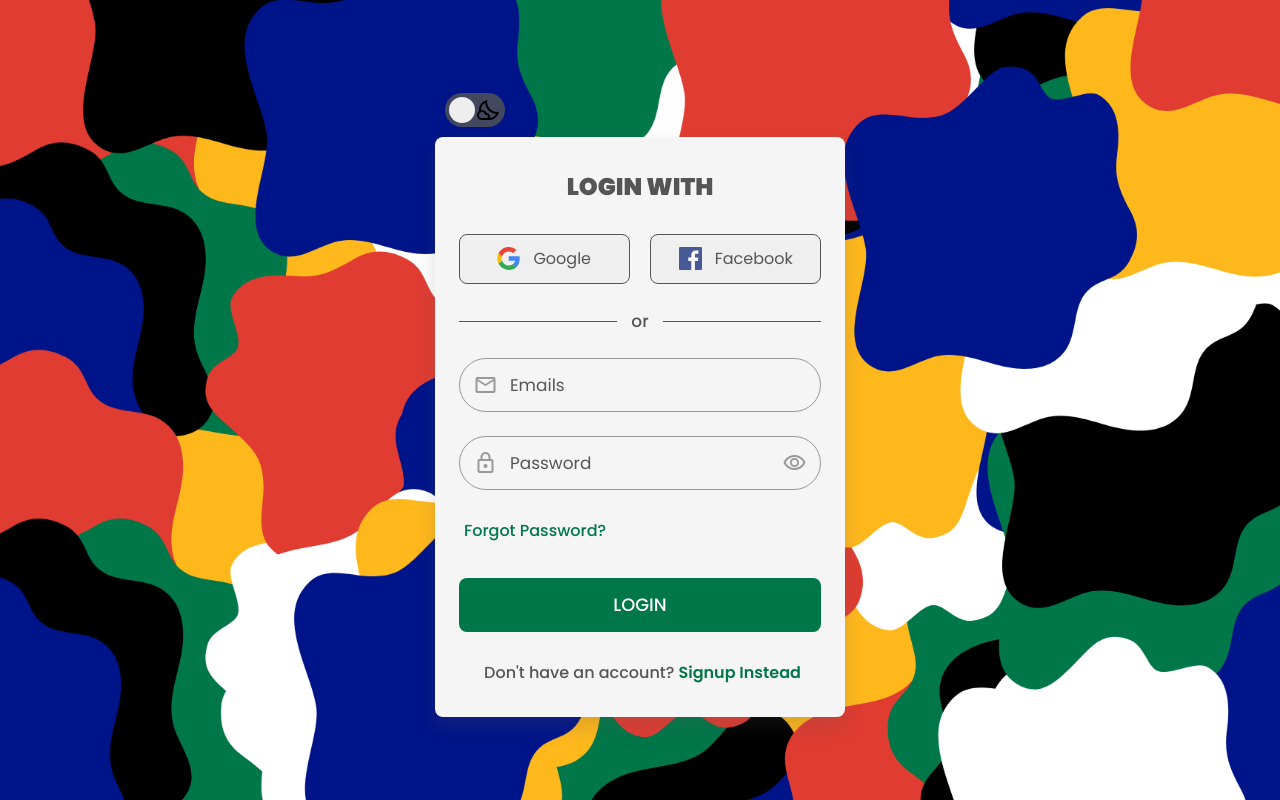
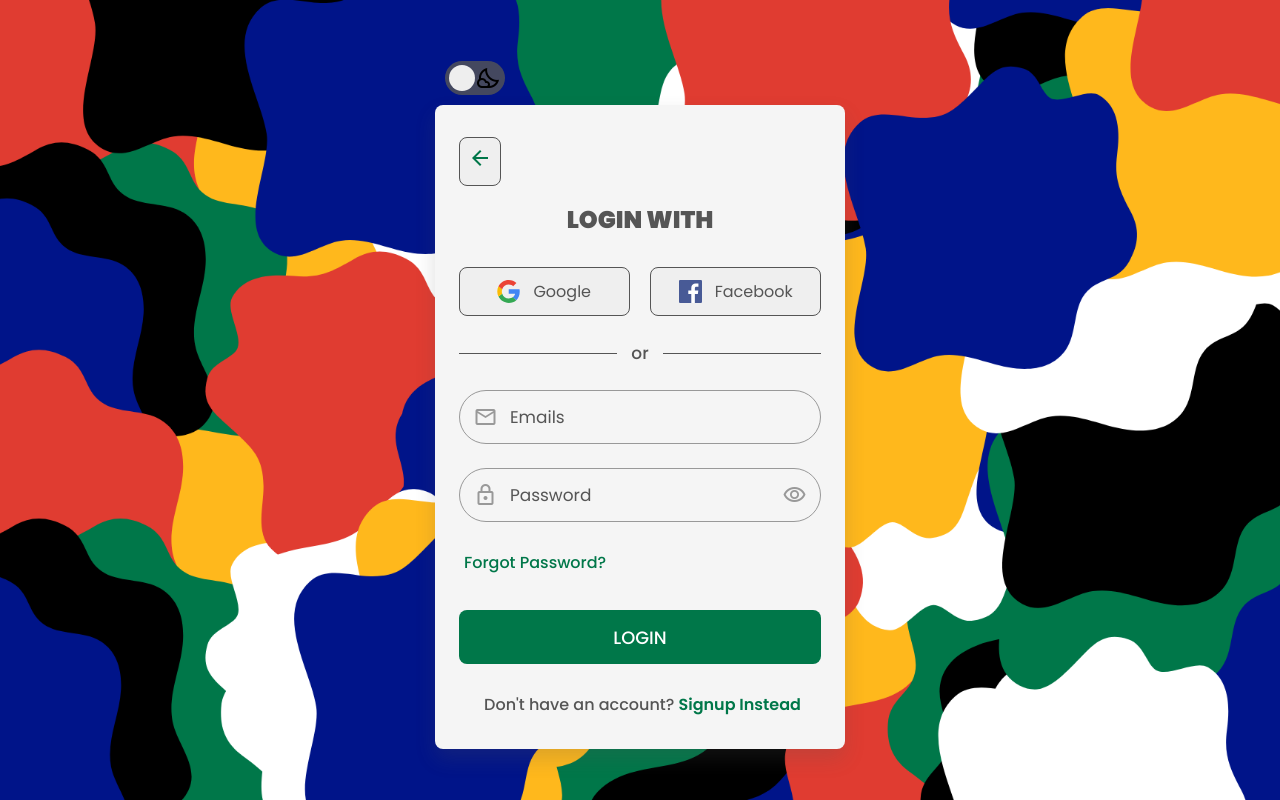
Before and after one commit to Girls-Girls-Inc/const-arch-app, a React (Vite) app in the folder frontend/: page /signin in a window 1280 px wide. Built offline with nearby package versions, Linux system fonts and the light colour scheme.

Commit message:
Refactor button styles and enhance hover effects; update Home and SignIn pages for improved navigation

```diff
--- a/frontend/src/index.css
+++ b/frontend/src/index.css
@@ -32,11 +32,20 @@ input::-ms-clear {
   display: flex;
   align-items: center;
   justify-content: center;
-  padding: 0.7rem 1.5rem;
+  padding: 0.5rem 0.5rem;
   border-radius: 0.5rem;
   font-size: 1rem;
   cursor: pointer;
-  border: #999 solid 2px;
+  border: #555 solid 1px;
+  transition: 0.3s ease;
+  margin-bottom: 1rem;
+}
+.btn:hover {
+  transform: scale(0.9);
+}
+
+.dark-theme .btn {
+  background: var(--dark-bg);
 }
 
 html,
@@ -137,7 +146,7 @@ input:checked + .slider:before {
 
 .social-login .social-button:hover {
   border-color: var(--south-africa-green);
-  transform: scale(0.98);
+  transform: scale(0.9);
 }
 
 .login-container {
@@ -285,6 +294,11 @@ body.signin-page {
   color: var(--south-africa-green);
   text-decoration: none;
   font-weight: 600;
+  transition: 0.2s ease;
+}
+
+a {
+  text-decoration: none;
 }
 
 .login-container a:hover {
@@ -316,6 +330,7 @@ body.signin-page {
   transform: translateY(-50%);
   font-size: 1.5rem;
   user-select: none;
+  transition: 0.2s ease;
 }
 
 .input-wrapper .eye-icon:hover {
--- a/frontend/src/pages/home.jsx
+++ b/frontend/src/pages/home.jsx
@@ -6,6 +6,8 @@ export default function Home() {
     <main>
       <h1>Welcome to GG inc</h1>
       <div>
+        <p>Links to current Pages:</p>
+        <br></br>
         <Link className="btn" to="/signIn">
           Sign In
         </Link>
--- a/frontend/src/pages/signIn.jsx
+++ b/frontend/src/pages/signIn.jsx
@@ -19,11 +19,6 @@ export default function SigninPage() {
       document.body.classList.remove("signin-page"); // Clean up by removing the class when the component is unmounted
     };
   }, []);
-
-  function switchTheme() {
-    var element = document.body;
-    element.classList.toggle("dark-mode");
-  }
 
   const login = useGoogleLogin({
     onSuccess: async (tokenResponse) => {
@@ -48,6 +43,12 @@ export default function SigninPage() {
     <main>
       <ThemeSwitch />
       <div className="login-container">
+        <button className="btn">
+          <Link to="/">
+            <i className="material-symbols-outlined">arrow_back</i>
+          </Link>
+        </button>
+
         <h2 className="form-title">Login with</h2>
         <div className="social-login">
           <button onClick={() => login()} className="social-button">
```
